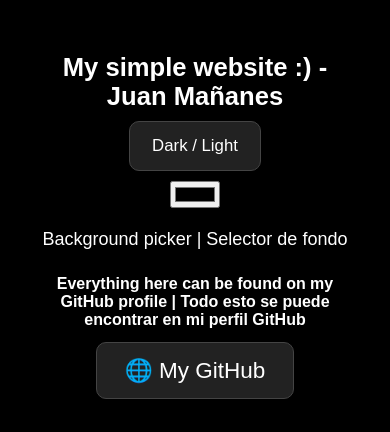
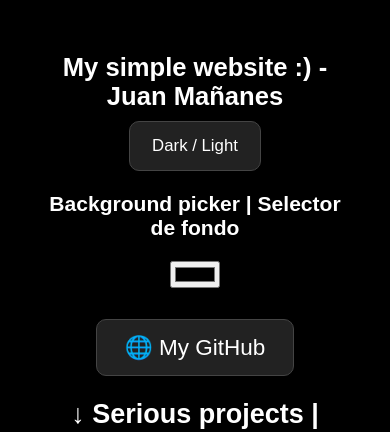
Before and after one commit to mrs4ndman/mrs4ndman.github.io, a plain HTML site: page index.html in a window 390 px wide. Shown: the top 432 px of the page. Drawn offline with Linux system fonts and the light colour scheme.

Commit message:
fix: some minor mistakes ;)

```diff
--- a/index.html
+++ b/index.html
@@ -27,23 +27,20 @@
             Dark / Light
           </button>
           <label class="color-label">
+            <h3>
+              Background picker | Selector de fondo
+            </h4>
             <input
               type="color"
               id="bgPicker"
               aria-label="Background color selector | Selector de color de fondo"
             />
-            <br />
-            <br />Background picker | Selector de fondo
           </label>
         </div>
       </div>
 
       <br />
 
-      <h2 class="subtitle">
-        Everything here can be found on my GitHub profile | Todo esto se puede
-        encontrar en mi perfil GitHub
-      </h2>
       <button
         class="btn btn-github"
         onclick="window.location.href='https://github.com/mrs4ndman';"
@@ -54,7 +51,6 @@
     </header>
 
     <main>
-      <br />
       <section id="projects">
         <h2>↓ Serious projects | Proyectos serios ↓</h2>
         <div class="rose-pine">
@@ -110,12 +106,10 @@
             <input
               id="sandbox-bouncing-color"
               type="color"
-              aria-label="| Sandbox ball color | Color pelota sandbox"
+              aria-label="Sandbox ball color | Color pelota sandbox"
             />
           </label>
-          <textarea id="sandbox-code" aria-label=" Code editor | Editor de código">
-            // Escribe tu JS aquí</textarea
-          >
+          <textarea id="sandbox-code" aria-label="Code editor | Editor de código">// Escribe tu JS aquí</textarea>
           <div class="sandbox-actions">
             <div class="sandbox-buttons">
               <button id="sandbox-run" class="btn">▶ Ejecutar</button>
--- a/style.css
+++ b/style.css
@@ -120,11 +120,6 @@ footer {
     margin-bottom: 6px;
   }
 
-  .subtitle {
-    font-size: 1rem;
-    margin-top: 4px;
-  }
-
   header, .tech-stack, #projects, #sandbox {
     text-align: center;
   }
```
